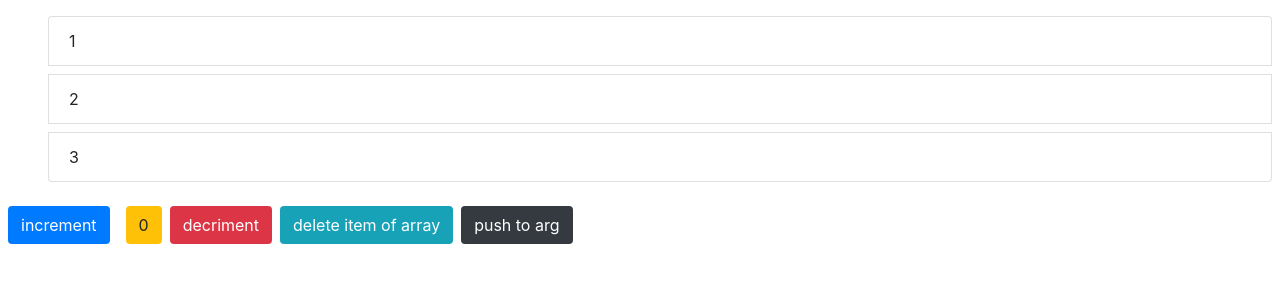
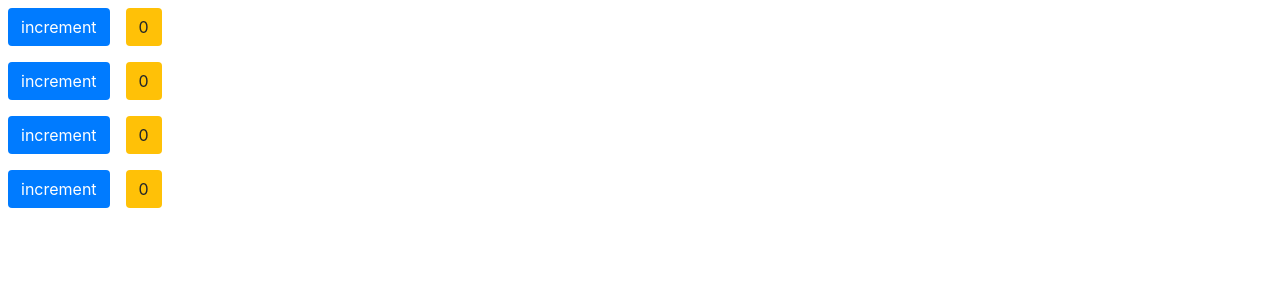
Before and after one commit to Amsvi/Reactjs, a React (Create React App) app in the folder count/: page / in a window 1280 px wide. Shown: the top 300 px of the page. Built offline with nearby package versions, Linux system fonts and the light colour scheme.

Commit message:
Composing Components, simplify the code and repeat Counter component in CounterS component.

```diff
--- a/count/src/components/Counter.jsx
+++ /dev/null
@@ -1,74 +0,0 @@
-import React, { Component } from "react";
-
-class test1 extends Component {
-  state = {
-    count: 0,
-    args: ["1", "2", "3"],
-  };
-
-  pushtoArg = () => {
-    this.setState((prevState) => {
-      const { args } = prevState;
-      return {
-        args: [...args, "new item"],
-      };
-    });
-  };
-  makeArgziro = () => {
-    return this.setState({ args: this.state.args.splice(0, 0) });
-  };
-  // recieve argument to this function
-  handleIncrement = (product) => {
-    console.log(product);
-    this.setState({ count: this.state.count + 1 });
-  };
-  buttomRnd() {
-    let butooo = "btn m-2 badge-";
-    butooo += this.state.count <= 0 ? "warning" : "success";
-    return butooo;
-  }
-  renderArgs = () => {
-    return this.state.args.map((arg) => (
-      <li key={arg} className="list-group-item m-2">
-        {arg}
-      </li>
-    ));
-  };
-
-  argDecreemnt = () => {
-    return this.setState({ count: this.state.count - 1 });
-  };
-  render() {
-    return (
-      <React.Fragment>
-        <p>
-          {this.state.args.length === 0 && (
-            <p className="alert alert-danger" role="alert">
-              There is no args to show
-            </p>
-          )}
-        </p>
-        <ul>{this.renderArgs()}</ul>
-
-        <button
-          onClick={() => this.handleIncrement({ id: 1 })}
-          className="btn m-2 badge-primary"
-        >
-          increment
-        </button>
-        <button className={this.buttomRnd()}>{this.state.count}</button>
-        <button onClick={this.argDecreemnt} className="btn badge-danger">
-          decriment
-        </button>
-        <button onClick={this.makeArgziro} className="btn m-2 badge-info">
-          delete item of array
-        </button>
-        <button onClick={this.pushtoArg} className="btn badge-dark">
-          push to arg{" "}
-        </button>
-      </React.Fragment>
-    );
-  }
-}
-
-export default test1;
--- /dev/null
+++ b/count/src/components/Counters.jsx
@@ -0,0 +1,24 @@
+import React, { Component } from "react";
+import Counter from "./counter";
+
+class Counters extends Component {
+  state = {
+    counter: [
+      { id: 0, value: 0 },
+      { id: 1, value: 0 },
+      { id: 2, value: 0 },
+      { id: 3, value: 0 },
+    ],
+  };
+  render() {
+    return (
+      <div>
+        {this.state.counter.map((counter) => (
+          <Counter key={counter.id} />
+        ))}
+      </div>
+    );
+  }
+}
+
+export default Counters;
--- /dev/null
+++ b/count/src/components/counter.jsx
@@ -0,0 +1,32 @@
+import React, { Component } from "react";
+
+class Counter extends Component {
+  state = {
+    count: 0,
+  };
+  // recieve argument to this function
+  handleIncrement = (product) => {
+    console.log(product);
+    this.setState({ count: this.state.count + 1 });
+  };
+  buttomRnd() {
+    let butooo = "btn m-2 badge-";
+    butooo += this.state.count <= 0 ? "warning" : "success";
+    return butooo;
+  }
+  render() {
+    return (
+      <div>
+        <button
+          onClick={() => this.handleIncrement({ id: 1 })}
+          className="btn m-2 badge-primary"
+        >
+          increment
+        </button>
+        <button className={this.buttomRnd()}>{this.state.count}</button>
+      </div>
+    );
+  }
+}
+
+export default Counter;
--- a/count/src/index.js
+++ b/count/src/index.js
@@ -4,11 +4,11 @@
 // import App from "./App.js";
 import * as serviceWorker from "./serviceWorker";
 import "bootstrap/dist/css/bootstrap.css";
-import Count from "./components/Counter";
+import Counters from "./components/Counters";
 
 ReactDOM.render(
   <React.StrictMode>
-    <Count />
+    <Counters />
   </React.StrictMode>,
   document.getElementById("root")
 );
```
